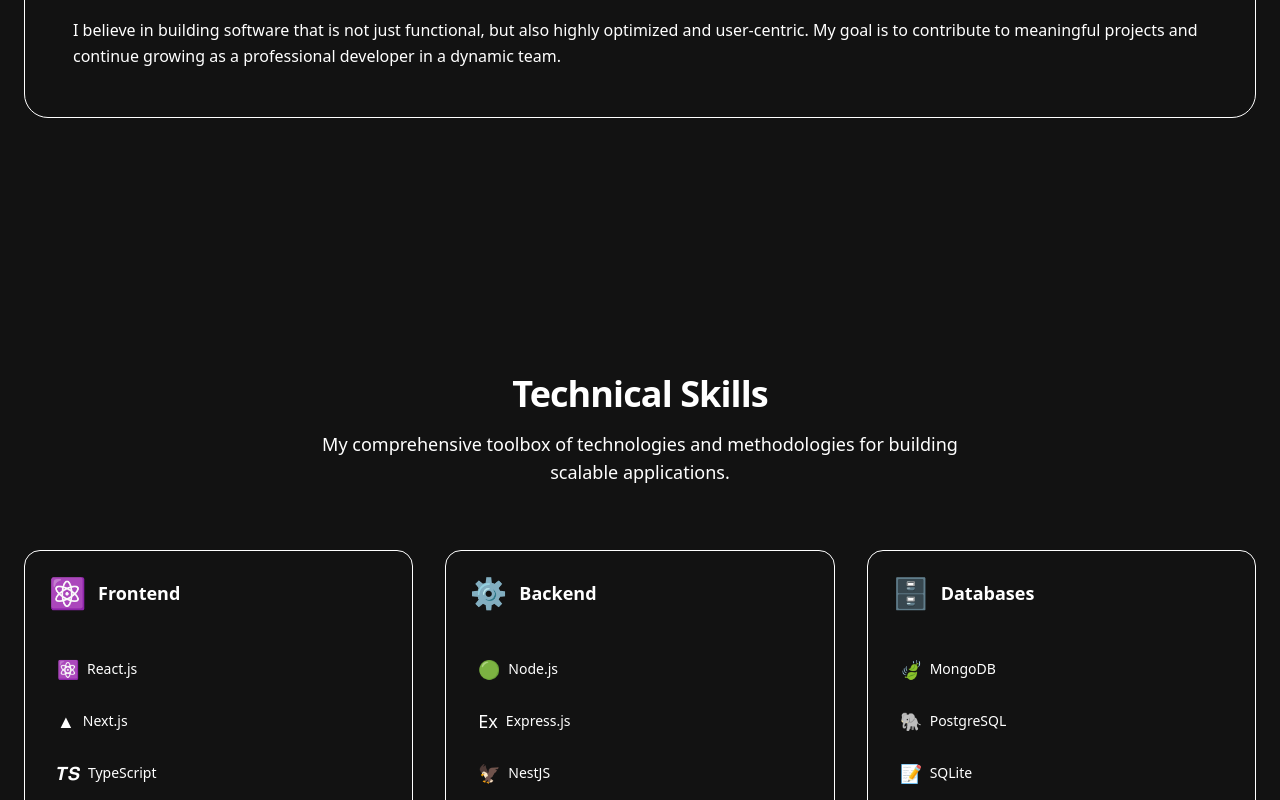
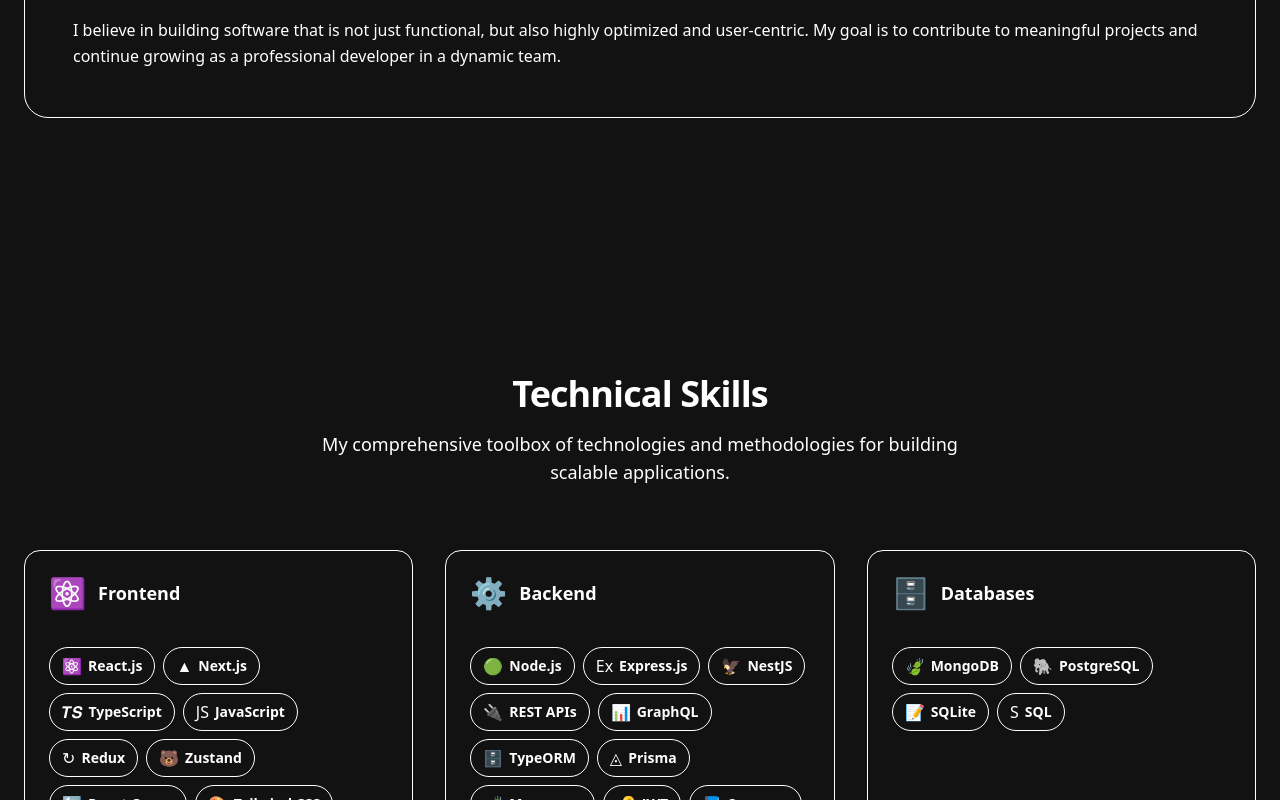
Before and after one commit to MG-0/Portifolio, a Next.js app: page / in a window 1280 px wide. Shown: the part 2000-2800 px from the top of the page. Built offline with nearby package versions, Linux system fonts and the light colour scheme; no server answers.

Commit message:
Update skills layout aesthetics to pill/badge style

```diff
--- a/src/components/sections/skills.tsx
+++ b/src/components/sections/skills.tsx
@@ -34,23 +34,20 @@
             </div>
 
             {/* Skills grid */}
-            <div className="relative z-10 grid grid-cols-1 gap-2">
+            <div className="relative z-10 flex flex-wrap gap-2">
               {category.skills.map((skill, skillIndex) => (
                 <motion.div
                   key={skillIndex}
-                  initial={{ opacity: 0, x: -10 }}
-                  whileInView={{ opacity: 1, x: 0 }}
+                  initial={{ opacity: 0, scale: 0.9 }}
+                  whileInView={{ opacity: 1, scale: 1 }}
                   viewport={{ once: true }}
-                  transition={{ delay: catIndex * 0.1 + skillIndex * 0.05 }}
-                  className="flex items-center gap-2 p-2 rounded-lg hover:bg-primary/10 transition-colors duration-200 cursor-default group/item"
+                  transition={{ delay: catIndex * 0.1 + skillIndex * 0.03 }}
+                  className="flex items-center gap-1.5 px-3 py-1.5 rounded-full border border-primary/20 bg-primary/5 hover:bg-primary/15 hover:border-primary/40 transition-all duration-200 cursor-default shadow-sm"
                 >
-                  <div className="text-lg flex-shrink-0">{skill.icon}</div>
-                  <span className="text-sm font-medium text-foreground/80 group-hover/item:text-foreground transition-colors">
+                  <div className="text-base flex-shrink-0">{skill.icon}</div>
+                  <span className="text-xs md:text-sm font-semibold text-foreground/80 hover:text-foreground transition-colors">
                     {skill.name}
                   </span>
-                  <div className="ml-auto opacity-0 group-hover/item:opacity-100 transition-opacity">
-                    <div className="w-1 h-1 bg-primary rounded-full" />
-                  </div>
                 </motion.div>
               ))}
             </div>
```
